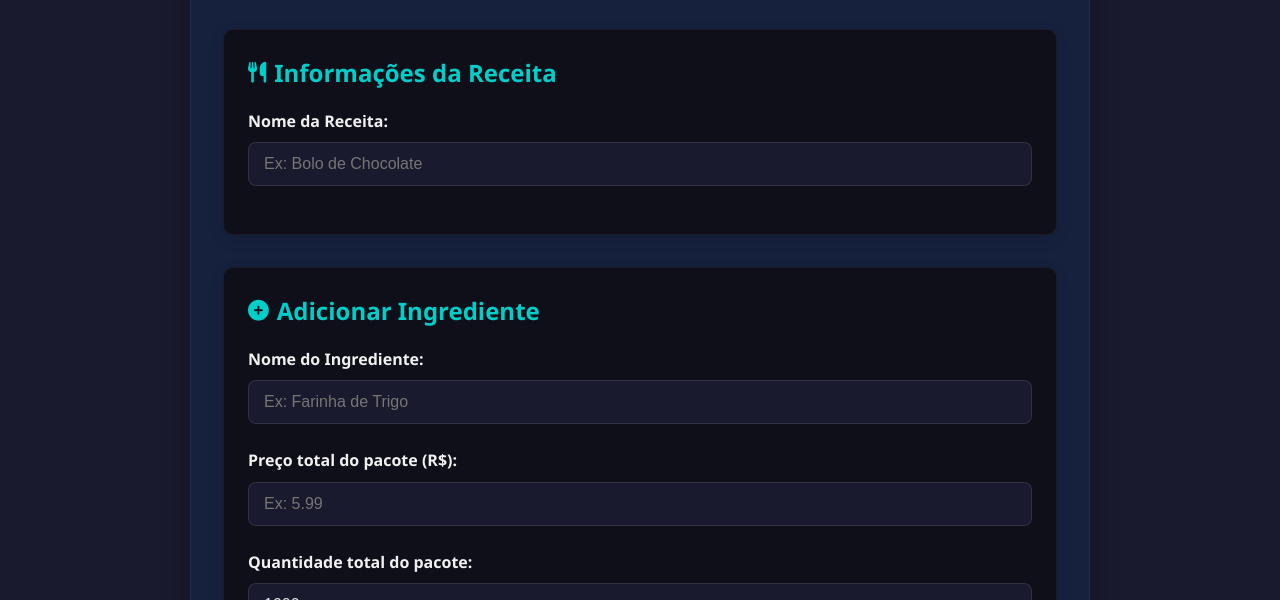
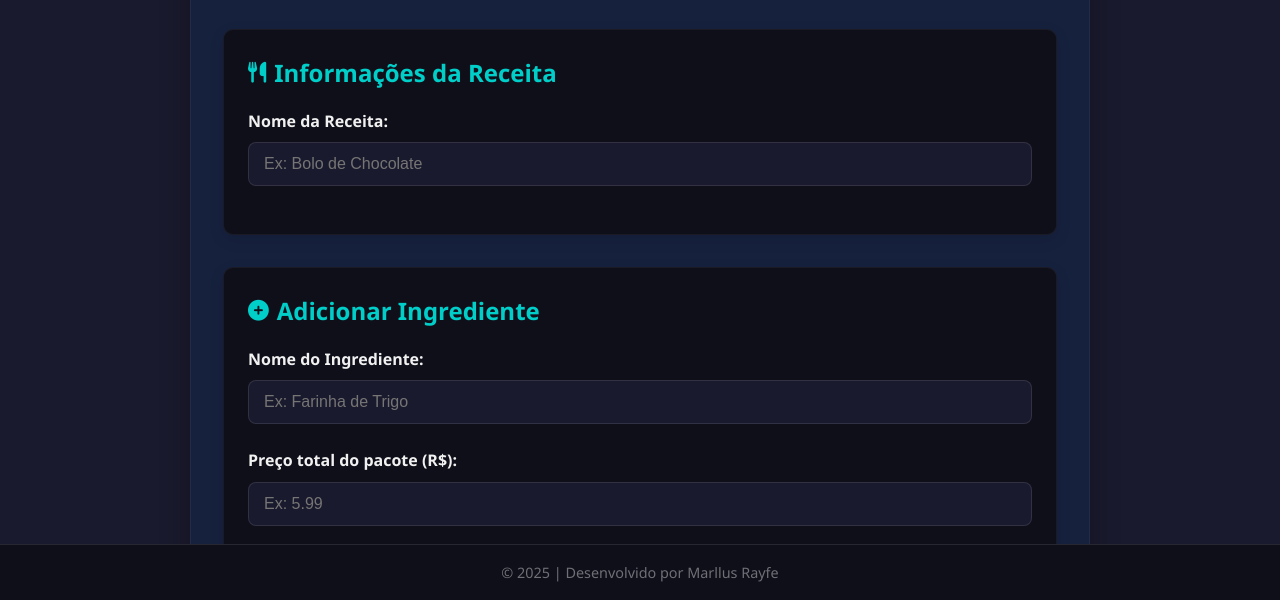
Before and after one commit to Marllus1320/Marllus1320.github.io, a plain HTML site: page index.html in a window 1280 px wide. Shown: the part 200-800 px from the top of the page. Drawn offline with Linux system fonts and the light colour scheme.

Commit message:
Update index.html

```diff
--- a/index.html
+++ b/index.html
@@ -33,6 +33,8 @@
             min-height: 100vh;
             padding: 2rem;
             line-height: 1.6;
+            position: relative;
+            padding-bottom: 60px; /* Espaço para o rodapé fixo */
         }
 
         .container {
@@ -265,9 +267,29 @@
             color: var(--primary);
         }
 
+        /* MARCA D'ÁGUA NO RODAPÉ */
+        footer {
+            position: fixed;
+            bottom: 0;
+            left: 0;
+            right: 0;
+            text-align: center;
+            padding: 1rem;
+            background-color: var(--darkest);
+            color: rgba(255, 255, 255, 0.4);
+            font-size: 0.9rem;
+            border-top: 1px solid rgba(255, 255, 255, 0.1);
+            z-index: 100;
+        }
+
+        footer:hover {
+            color: rgba(255, 255, 255, 0.7);
+        }
+
         @media (max-width: 768px) {
             body {
                 padding: 1rem;
+                padding-bottom: 50px;
             }
 
             header h1 {
@@ -286,6 +308,11 @@
 
             .actions {
                 align-self: flex-end;
+            }
+
+            footer {
+                font-size: 0.8rem;
+                padding: 0.8rem;
             }
         }
     </style>
@@ -387,7 +414,15 @@
         </div>
     </div>
 
+    <!-- MARCA D'ÁGUA FIXA NO RODAPÉ -->
+    <footer>
+        © <span id="year"></span> | Desenvolvido por Marllus Rayfe
+    </footer>
+
     <script>
+        // Atualiza o ano automaticamente
+        document.getElementById('year').textContent = new Date().getFullYear();
+
         const ingredientes = [];
 
         document.getElementById('adicionar-btn').addEventListener('click', function() {
@@ -460,7 +495,6 @@
                 lista.appendChild(item);
             });
 
-            // Adicionar eventos aos botões de remover
             document.querySelectorAll('.btn-danger').forEach(btn => {
                 btn.addEventListener('click', function() {
                     const index = parseInt(this.getAttribute('data-index'));
@@ -469,7 +503,6 @@
                 });
             });
 
-            // Mostrar botão de calcular se houver ingredientes
             if (ingredientes.length > 0) {
                 const calcularBtn = document.createElement('button');
                 calcularBtn.className = 'btn btn-primary';
@@ -514,8 +547,6 @@
 
             document.getElementById('custo-total').textContent = custoTotal.toFixed(2);
             document.getElementById('resultado').style.display = 'block';
-
-            // Rolagem suave para o resultado
             document.getElementById('resultado').scrollIntoView({ behavior: 'smooth' });
         }
     </script>
```
